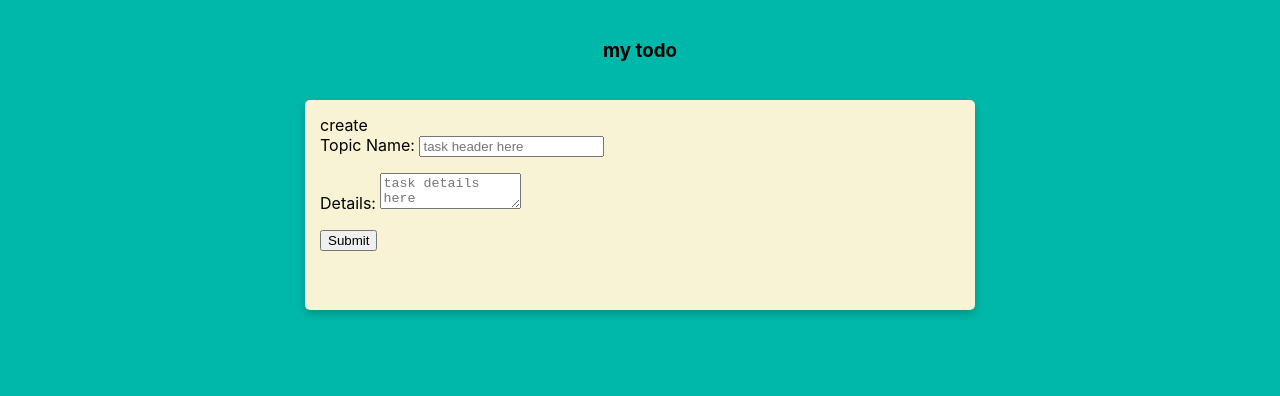
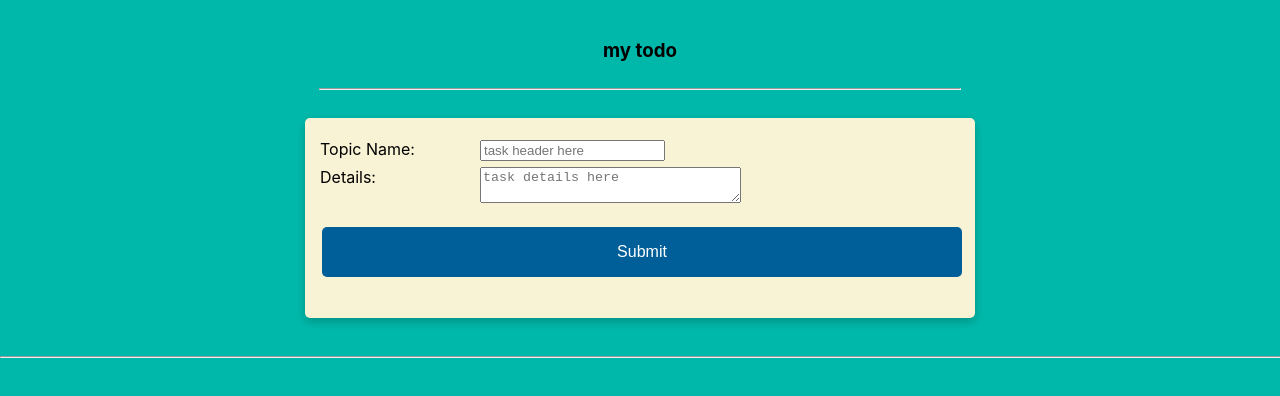
Before and after one commit to mohammedazizul/rts-my-todo, a React (Create React App) app: page / in a window 1280 px wide. Shown: the top 396 px of the page. Built offline with nearby package versions, Linux system fonts and the light colour scheme.

Commit message:
updated with all functions

```diff
--- a/src/App.tsx
+++ b/src/App.tsx
@@ -6,7 +6,9 @@ function App() {
   return (
     <div className="container">
       <h3 style={{textAlign:"center"}}>my todo</h3>
+      <hr style={{width:"50%"}} />
       <CreateTodo/>
+      <hr style={{width:"100%"}} />
     </div>
   );
 }
--- a/src/components/CreateTodo/CreateTodo.tsx
+++ b/src/components/CreateTodo/CreateTodo.tsx
@@ -1,6 +1,7 @@
 import React, { useState } from 'react';
 import TodoCard from '../TodoCard/TodoCard';
 
+// declaring the structure of each todo data
 interface ITodoData {
     sl: number,
     heading: string,
@@ -15,6 +16,7 @@ const CreateTodo = () => {
         details: ""
     })
 
+    // array to store the todo
     const [todoList, setTodoList] = useState<ITodoData[]>([]);
 
     const handleSubmit = () => {
@@ -24,26 +26,36 @@ const CreateTodo = () => {
             heading: "",
             details: ""
         })
-        alert("Successfully Added!");
+        alert("Successfully Added !");
         console.log(todoList);
     }
 
+    // function to get and set data from the input box
     const handleOnChange = (event: React.ChangeEvent<HTMLInputElement> | React.ChangeEvent<HTMLTextAreaElement>) => {
         setTodo({
             ...todo,
             [event.target.name]: event.target.value,
-            sl: Math.floor(Math.random()*1000)
+            sl: Math.floor(Math.random()*1000)  // unique sl number
         });
 
         console.log("todo: ",todo);
     }
 
+    // function to remove the specific clicked todo from the array
+    const handleRemove = (sl: number) => {
+        const newTodoList = todoList.filter(data => data.sl !== sl);
+        setTodoList(newTodoList);
+    }
+
     return (
         <div className="container">
             <div className="card-create">
-                create
-                <div>
-                    <label htmlFor="heading">Topic Name: </label>
+
+                <div className="row">
+                    <div className="col-25">
+                        <label htmlFor="heading">Topic Name:</label>
+                    </div>
+                    <div className="col-75">
                         <input
                             type = "text"
                             name = "heading"
@@ -51,21 +63,28 @@ const CreateTodo = () => {
                             placeholder = "task header here"
                             onChange = {handleOnChange}
                         />
+                    </div>
+                </div>
 
-                    <p></p>
-                    <label htmlFor="details">Details: </label>
+                <div className="row">
+                    <div className="col-25">
+                    <label htmlFor="details">Details:</label>
+                    </div>
+                    <div className="col-75">
                         <textarea
                             name="details"
                             id="details"
                             placeholder = "task details here"
                             onChange = {handleOnChange}
-                        cols={15} rows={2}
+                            cols={30} rows={2}
                         ></textarea>
-
-                    <p></p>
-                    <input type="submit" onClick={handleSubmit}/>
                     </div>
                 </div>
+
+                <input type="submit" onClick={handleSubmit}/>
+
+            </div>
+
             <div className="grid-container">
                 {
                     todoList.map((data) => (
@@ -74,12 +93,13 @@ const CreateTodo = () => {
                     sl={data.sl}
                     heading={data.heading}
                     details={data.details}
+                    handleRemove={handleRemove}
                     />
                     ))
                 }
             </div>
+
         </div>
-
     );
 };
 
--- a/src/components/TodoCard/TodoCard.tsx
+++ b/src/components/TodoCard/TodoCard.tsx
@@ -1,22 +1,52 @@
 import React from 'react';
 
+// declaring the structure of the props
 interface ITodoDataProps {
     sl: number,
     heading: string,
-    details: string
+    details: string,
+    handleRemove: (sl: number) => void
 }
 
 const TodoCard = (props : ITodoDataProps) => {
-
-    console.log(props);
+    // console.log(props);
 
     return (
         <div className="card">
-            TodoCard
-            <p>SL: {props.sl}</p>
-            <p>Topic: {props.heading}</p>
-            <p>Details: {props.details}</p>
-            <button>Remove</button>
+
+            <div className="row">
+                <div className="col-25">
+                    <p>SL:</p>
+                </div>
+                <div className="col-75">
+                    <p>{props.sl}</p>
+                </div>
+            </div>
+
+            <div className="row">
+                <div className="col-25">
+                    <p>Topic:</p>
+                </div>
+                <div className="col-75">
+                    <p>{props.heading}</p>
+                </div>
+            </div>
+
+            <div className="row">
+                <div className="col-25">
+                    <p>Details:</p>
+                </div>
+                <div className="col-75">
+                    <p>{props.details}</p>
+                </div>
+            </div>
+
+            <button
+                className="button-remove"
+                onClick={() => props.handleRemove(props.sl)}
+                >Remove
+            </button>
+
         </div>
     );
 };
--- a/src/index.css
+++ b/src/index.css
@@ -19,6 +19,25 @@ code {
   grid-template-columns: auto;
 }
 
+.col-25 {
+  float: left;
+  width: 25%;
+  margin-top: 6px;
+}
+
+.col-75 {
+  float: left;
+  width: 75%;
+  margin-top: 6px;
+}
+
+/* Clear floats after the columns */
+.row:after {
+  content: "";
+  display: table;
+  clear: both;
+}
+
 .grid-container {
   padding-top: 20px;
   display: grid;
@@ -26,7 +45,7 @@ code {
 }
 .card-create {
   width: 50%;
-  height: 180px;
+  height: 170px;
   padding: 15px;
   margin-bottom: 10px;
   background-color: #F8F3D4;
@@ -36,10 +55,34 @@ code {
   place-self: center; /*to center the card*/
 }
 
+input[type=submit] {
+  background-color: #005F99;
+  border: none;
+  border-radius: 5px;
+  color: white;
+  padding: 16px 32px;
+  font-size: medium;
+  text-decoration: none;
+  margin: 20px 2px;
+  cursor: pointer;
+  width: 100%;
+}
+
+.button-remove {
+  background-color: #FF449F;
+  border: none;
+  border-radius: 5px;
+  color: white;
+  padding: 8px 16px;
+  font-size: medium;
+  text-decoration: none;
+  cursor: pointer;
+}
+
 .card {
   width: 80%;
   height: 180px;
-  margin-top: 10px;
+  margin-top: 5px;
   padding: 10px;
   background-color: #F8F3D4;
   border-radius: 5px;
@@ -50,15 +93,26 @@ code {
 .card:hover {
   box-shadow: 0 8px 16px 0 rgba(0,0,0,0.2);
 }
+.card p {
+  margin: 8px;
+}
 
 @media only screen and (max-width: 600px) {
   .grid-container {
     grid-template-columns: auto;
   }
+  .col-25, .col-75, input[type=submit] {
+    width: 100%;
+    margin-top: 0;
+  }
   .card {
-
+    margin-bottom: 10px;
+    height: auto;
   }
   .card-create {
     width: 80%;
   }
+  input[type=submit] {
+    margin-top: 10px;
+  }
 }
```
Lines whose indentation alone changed are shown as unchanged.
